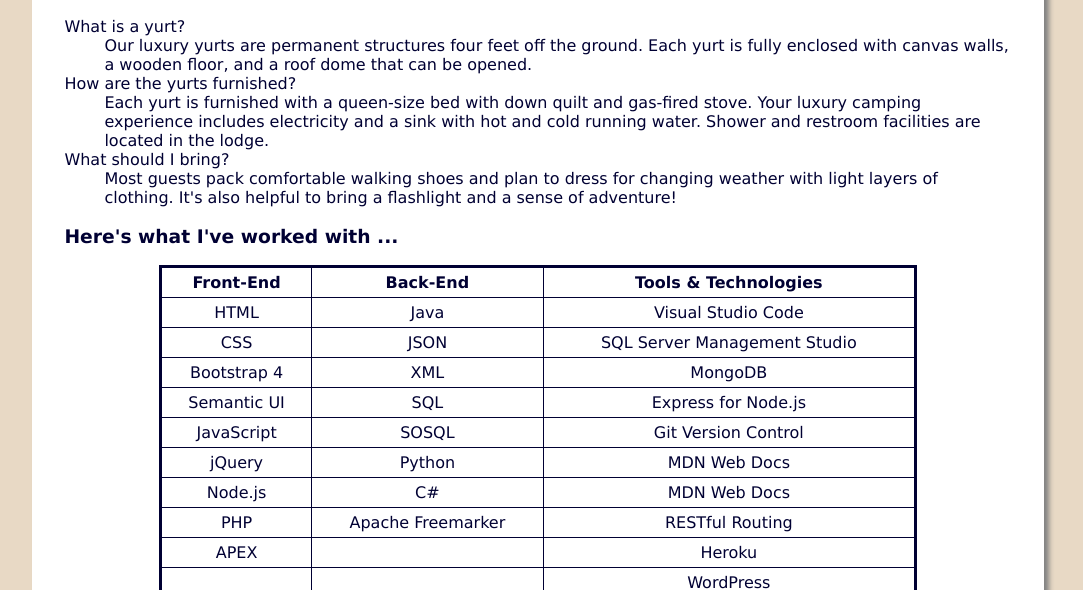
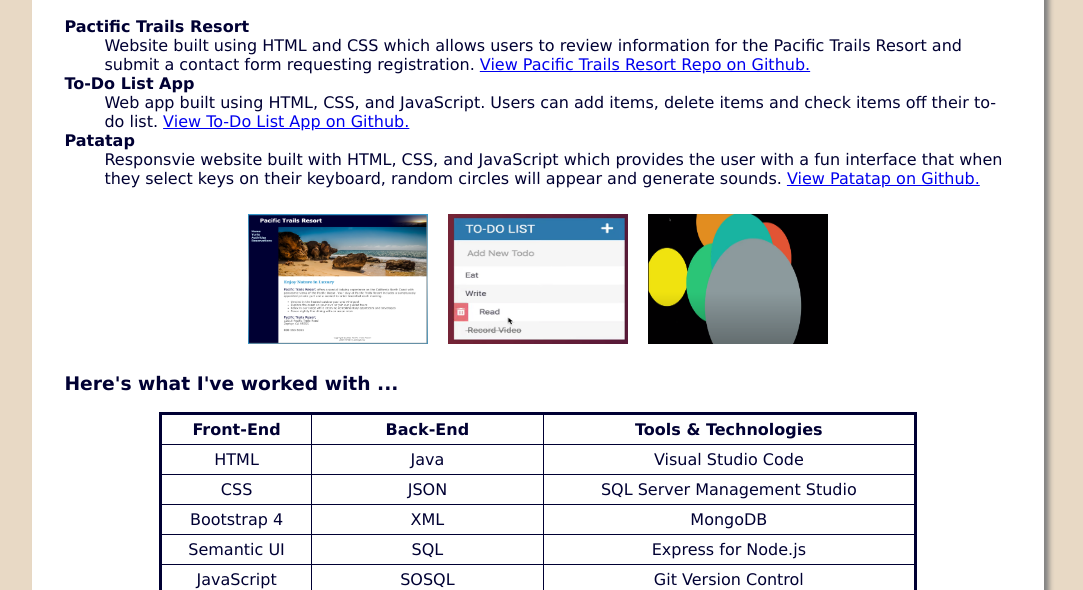
Before and after one commit to jwaynemax/CS6311_JustinWMaxwell_Portfolio_Website_Midterm, a plain HTML site: page projects.html in a window 1280 px wide. Shown: the part 510-1100 px from the top of the page, without its empty margins (102-1185 px from the left). Drawn offline with Linux system fonts and the light colour scheme.

Commit message:
projects.html completed and resume.html initalized

```diff
--- a/projects.html
+++ b/projects.html
@@ -28,25 +28,25 @@
         <main>
             <h2>Projects</h2>
             <dl>
-                <dt>What is a yurt?</dt>
-                <dd>Our luxury yurts are permanent structures four feet off
-                    the ground. Each yurt is fully enclosed with canvas walls,
-                    a wooden floor, and a roof dome that can be opened.
+                <dt>Pactific Trails Resort</dt>
+                <dd>Website built using HTML and CSS which allows users to review information for the Pacific Trails Resort and submit a contact form requesting registration.
+                    <a href="https://github.com/jwaynemax/lab_justinmaxwell_Pacific-Trails-Resort">View Pacific Trails Resort Repo on Github.</a>
                 </dd>
-                <dt>How are the yurts furnished?</dt>
-                <dd>Each yurt is furnished with a queen-size bed with down
-                    quilt and gas-fired stove. Your luxury camping
-                    experience includes electricity and a sink with hot and
-                    cold running water. Shower and restroom facilities are
-                    located in the lodge.
+                <dt>To-Do List App</dt>
+                <dd>Web app built using HTML, CSS, and JavaScript. Users can add items, delete items and check items off their to-do list.
+                    <a href="https://github.com/jwaynemax/TodoList">View To-Do List App on Github.</a>
                 </dd>
-                <dt>What should I bring?</dt>
-                <dd>Most guests pack comfortable walking shoes and plan to
-                    dress for changing weather with light layers of clothing.
-                    It's also helpful to bring a flashlight and a sense of
-                    adventure!
+                <dt>Patatap</dt>
+                <dd>Responsvie website built with HTML, CSS, and JavaScript which provides the user with a fun interface that when they select keys on their keyboard,
+                    random circles will appear and generate sounds.
+                    <a href="https://github.com/jwaynemax/PatatapClone">View Patatap on Github.</a>
                 </dd>
             </dl>
+            <div class="CenterImages">
+                <img class="projectImages" src="images/pacificTrailsResort.png" alt="Pacific Trails Resort">
+                <img class="projectImages" src="images/todolist.png" alt="To-Do List App">
+                <img class="projectImages" src="images/patatap.png" alt="Patatap Keyboard">
+            </div>
             <h3>Here's what I've worked with ...</h3>
             <table>
                 <tr>
--- a/style.css
+++ b/style.css
@@ -85,6 +85,27 @@ h2 {
     color: #e63002;
 }
 
+dt {
+    font-weight: bold;
+}
+
+dd img {
+    float: right;
+    display: inline;
+    height: 100px;
+}
+
+.CenterImages {
+    display: flex;
+    justify-content: center;
+}
+
+.projectImages {
+    height: 150px;
+    width: 200px;
+    padding: 10px;
+}
+
 footer {
     font-size: .70em;
     font-style: italic;
```
Also changed, not shown: resume.html (+24 -3 lines), images/pacificTrailsResort.png (added), images/patatap.png (added), images/todolist.png (added).
